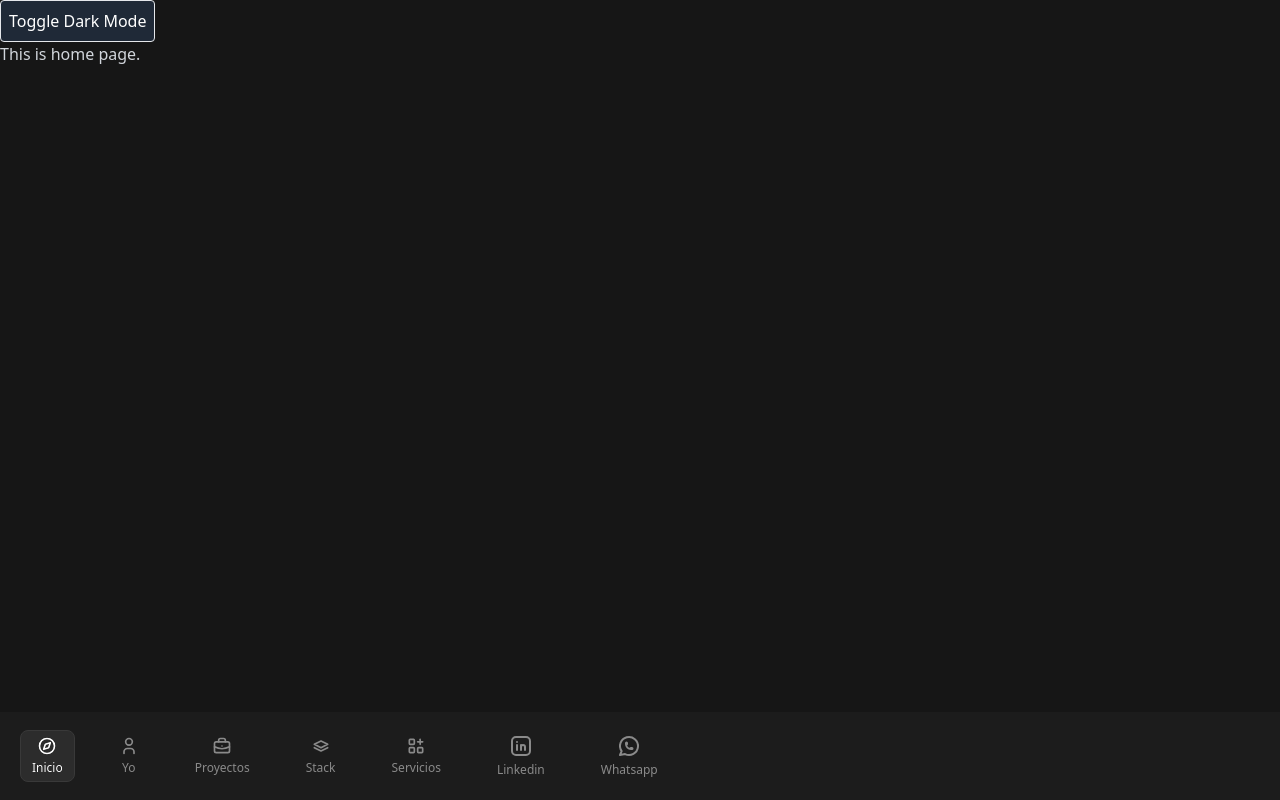
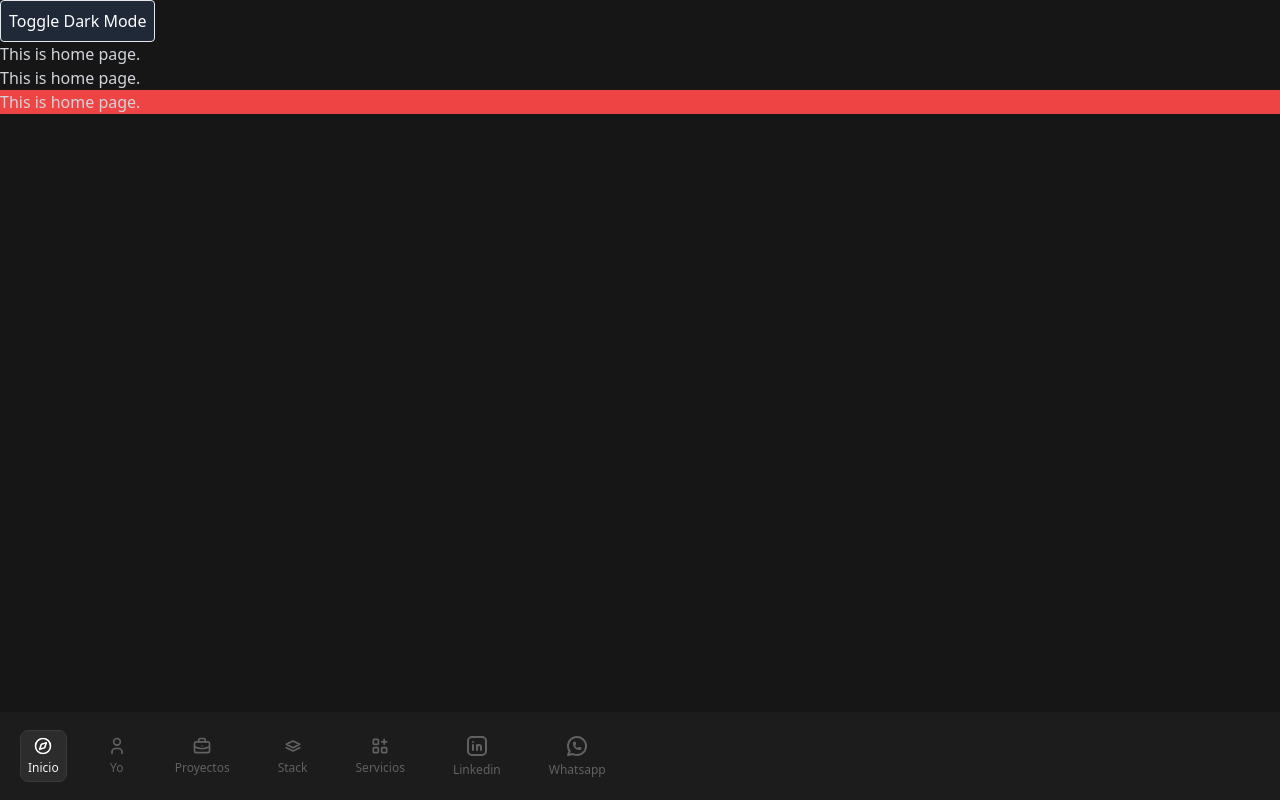
Before and after one commit to MichelleeLara/hub, an Astro site: page / in a window 1280 px wide. Built offline with nearby package versions, Linux system fonts and the light colour scheme; Astro itself is replaced by a stand-in of ours.

Commit message:
ultimate navbar tranistion

```diff
--- a/src/components/Navbar.jsx
+++ b/src/components/Navbar.jsx
@@ -83,40 +83,40 @@ export default function AnimatedTabs() {
   };
 
   // Si aún no se ha montado, renderiza el estado SSR inicial (primera pestaña activa)
-  if (!isMounted) {
-    return (
-      <nav className="fixed bottom-0 left-0 right-0 border-t text-xs font-semibold text-[#616161] overflow-x-auto overflow-hidden flex gap-8 items-center no-scrollbar py-4 first:pl-5 last:pr-5 [&>li]:flex [&>li]:flex-col [&>li]:items-center [&>li]:gap-1 [&>li>svg]:text-[#8a8a8a] [&>li]:p-1.5 [&>li]:px-2.5 dark:bg-[#1c1c1c] dark:border-none">
-        <ul className="no-scrollbar flex items-center justify-center text-center gap-8">
-          {tabs.map((tab, index) => {
-            const IconComponent = iconMap[tab.id.toLowerCase()];
-            const isActive = (index === 0);
-            return (
-              <li
-                key={tab.id}
-                className={`relative rounded-full px-3 py-1.5 font-medium text-xs text-[#8a8a8a] gap-1 transition focus-visible:outline-2 ${
-                  isActive ? "text-[#4a4a4a] dark:text-white" : ""
-                }`}
-                style={{ WebkitTapHighlightColor: "transparent" }}
-              >
-                <div className="flex flex-col items-center gap-1">
-                  {isActive && (
-                    <motion.span
-                      layoutId="blend"
-                      className="absolute inset-0 z-10 mix-blend-darken bg-[#eff3f4] rounded-lg border border-[#e1e1e3] dark:border-[#393939] dark:bg-[#2c2c2c] dark:mix-blend-lighten"
-                    />
-                  )}
-                  <div className={`${isActive ? "text-white" : ""}`}>
-                    <IconComponent />
-                  </div>
-                  {tab.label}
-                </div>
-              </li>
-            );
-          })}
-        </ul>
-      </nav>
-    );
-  }
+  // if (!isMounted) {
+  //   return (
+  //     <nav className="fixed bottom-0 left-0 right-0 border-t text-xs font-semibold text-[#616161] overflow-x-auto overflow-hidden flex gap-8 items-center no-scrollbar py-4 first:pl-5 last:pr-5 [&>li]:flex [&>li]:flex-col [&>li]:items-center [&>li]:gap-1 [&>li>svg]:text-[#8a8a8a] [&>li]:p-1.5 [&>li]:px-2.5 dark:bg-[#1c1c1c] dark:border-none">
+  //       <ul className="no-scrollbar flex items-center justify-center text-center gap-8">
+  //         {tabs.map((tab, index) => {
+  //           const IconComponent = iconMap[tab.id.toLowerCase()];
+  //           const isActive = (index === 0);
+  //           return (
+  //             <li
+  //               key={tab.id}
+  //               className={`relative rounded-full px-3 py-1.5 font-medium text-xs text-[#8a8a8a] gap-1 transition focus-visible:outline-2 ${
+  //                 isActive ? "text-[#4a4a4a] dark:text-white" : ""
+  //               }`}
+  //               style={{ WebkitTapHighlightColor: "transparent" }}
+  //             >
+  //               <div className="flex flex-col items-center gap-1">
+  //                 {isActive && (
+  //                   <motion.span
+  //                     layoutId="blend"
+  //                     className="absolute inset-0 z-10 mix-blend-darken bg-[#eff3f4] rounded-lg border border-[#e1e1e3] dark:border-[#393939] dark:bg-[#2c2c2c] dark:mix-blend-lighten"
+  //                   />
+  //                 )}
+  //                 <div className={`${isActive ? "text-white" : ""}`}>
+  //                   <IconComponent />
+  //                 </div>
+  //                 {tab.label}
+  //               </div>
+  //             </li>
+  //           );
+  //         })}
+  //       </ul>
+  //     </nav>
+  //   );
+  // }
 
   return (
     <nav className="fixed bottom-0 left-0 right-0 border-t text-xs font-semibold text-[#616161] overflow-x-auto overflow-hidden flex gap-8 items-center no-scrollbar py-4 first:pl-5 last:pr-5 [&>li]:flex [&>li]:flex-col [&>li]:items-center [&>li]:gap-1 [&>li>svg]:text-[#8a8a8a] [&>li]:p-1.5 [&>li]:px-2.5 dark:bg-[#1c1c1c] dark:border-none">
@@ -128,9 +128,9 @@ export default function AnimatedTabs() {
             <li
               key={tab.id}
               onClick={(e) => handleTabClick(e, tab)}
-              className={`relative rounded-full px-3 py-1.5 font-medium text-xs text-[#8a8a8a] gap-1 transition focus-visible:outline-2 ${
-                isActive ? "text-[#4a4a4a] dark:text-white" : ""
-              }`}
+              className={`relative rounded-full px-2 py-1.5 font-medium text-xs text-[#8a8a8a] gap-1 transition focus-visible:outline-2 ${
+                isActive ? "text-[#000000] dark:text-white" : ""
+              }dark:text-[#616161]`}
               style={{ WebkitTapHighlightColor: "transparent" }}
             >
               <a href={tab.path} className="flex flex-col items-center gap-1">
@@ -139,20 +139,20 @@ export default function AnimatedTabs() {
                     <motion.span
                       key="active-bg"
                       layoutId="blend"
-                      initial={{ opacity: 0, scale: 0.9 }}
+                      initial={{ opacity: 0 }}
                       animate={{
                         opacity: 1,
-                        scale: 1,
+                        // scale: 1,
                         transition: {
-                          duration: 0.3,
+                          duration: .2,
                           ease: "easeInOut"
                         }
                       }}
                       exit={{
                         opacity: 0,
-                        scale: 0.9,
+                        // scale: 1,
                         transition: {
-                          duration: 0.3,
+                          duration: .2,
                           ease: "easeInOut"
                         }
                       }}
@@ -160,10 +160,12 @@ export default function AnimatedTabs() {
                     />
                   )}
                 </AnimatePresence>
-                <div className={`${isActive ? "text-white" : ""}`}>
+                <div className={`flex flex-col gap-1 items-center justify-center${isActive ? "text-[#000000] dark:text-white" : "text-[#616161] dark:text-[#616161]"}`}>
                   <IconComponent />
+                  <p className="">
+                    {tab.label}
+                  </p>
                 </div>
-                {tab.label}
               </a>
             </li>
           );
--- /dev/null
+++ b/src/global.css
@@ -0,0 +1,3 @@
+@tailwind base;
+@tailwind components;
+@tailwind utilities;
--- a/src/layouts/Layout.astro
+++ b/src/layouts/Layout.astro
@@ -19,7 +19,10 @@ import AnimatedTabs from '../components/Navbar';
     <!-- Menú de Navegación Persistente -->
     <AnimatedTabs client:load />
 
-    <style>
+  </body>
+</html>
+
+<style is:global>
   html,
   body {
   margin: 0;
@@ -27,6 +30,8 @@ import AnimatedTabs from '../components/Navbar';
   height: 100%;
   }
 
+
+  @view-transition{
+  navigation: auto;
+  }
 </style>
-  </body>
-</html>
--- a/src/pages/index.astro
+++ b/src/pages/index.astro
@@ -42,6 +42,8 @@ import Navbar from '../components/Navbar'
 
 		<ThemeToggle client:load/>
 		<p>This is home page.</p>
+		<p>This is home page.</p>
+		<p class="bg-red-500 p">This is home page.</p>
 	</main>
 
 </Layout>
--- a/src/pages/proyectos.astro
+++ b/src/pages/proyectos.astro
@@ -6,7 +6,7 @@ import Layout from '../layouts/Layout.astro';
 <Layout>
 	<main class="bg-white min-h-screen text-black dark:bg-[#161616] dark:text-gray-300 transition-colors duration-300">
 		<ThemeToggle client:load/>
-		<p>This is an example of dark mode in Astro.</p>
+		<p style="color: aqua;" class="text-red-500 py-60 bg-red-500ultimet dark:text-yellow-500">This is an example of dark mode in Astro.</p>
 	</main>
 
 </Layout>
```
Lines whose indentation alone changed are shown as unchanged.
